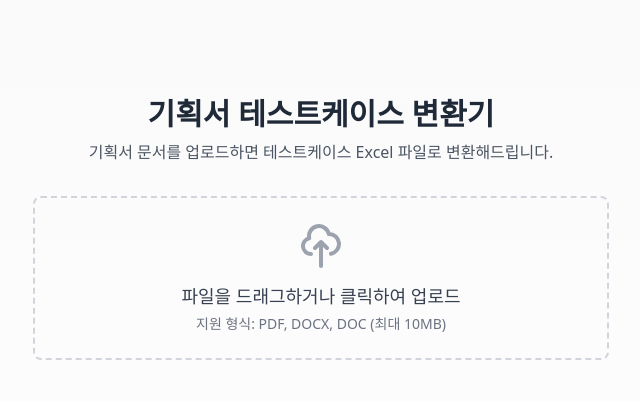
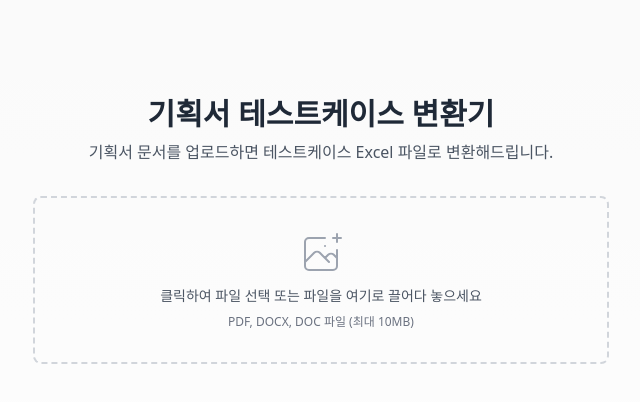
Before and after one commit to chchan234/doc-to-testcase, a Next.js app: page / in a window 1280 px wide. Shown: the top 402 px of the page, without its empty margins (319-959 px from the left). Built offline with nearby package versions, Linux system fonts and the light colour scheme.

Commit message:
React Error #419 해결을 위한 컴포넌트 수정

```diff
--- a/src/app/layout.tsx
+++ b/src/app/layout.tsx
@@ -1,9 +1,20 @@
-import type { Metadata } from 'next';
-import './globals.css';
+import type { Metadata } from "next";
+import { Geist, Geist_Mono } from "next/font/google";
+import "./globals.css";
+
+const geistSans = Geist({
+  variable: "--font-geist-sans",
+  subsets: ["latin"],
+});
+
+const geistMono = Geist_Mono({
+  variable: "--font-geist-mono",
+  subsets: ["latin"],
+});
 
 export const metadata: Metadata = {
-  title: '기획서 테스트케이스 변환기',
-  description: '기획서 문서를 업로드하여 테스트케이스를 자동으로 생성합니다.',
+  title: "기획서 테스트케이스 변환기",
+  description: "기획서를 테스트케이스 Excel 파일로 변환해주는 도구",
 };
 
 export default function RootLayout({
@@ -13,11 +24,11 @@ export default function RootLayout({
 }>) {
   return (
     <html lang="ko">
-      <body>
-        {/* Suspense 오류 방지를 위해 suppressHydrationWarning 추가 */}
-        <div suppressHydrationWarning>
-          {children}
-        </div>
+      <body
+        className={`${geistSans.variable} ${geistMono.variable} antialiased`}
+        suppressHydrationWarning={true}
+      >
+        {children}
       </body>
     </html>
   );
--- a/src/app/page.tsx
+++ b/src/app/page.tsx
@@ -1,10 +1,10 @@
 'use client';
 
-import { useState, useCallback, useEffect, useRef } from 'react';
-import FileUpload from '../components/FileUpload';
-import ProcessingStatus from '../components/ProcessingStatus';
-import DownloadButton from '../components/DownloadButton';
-import { TestDocument } from '../types';
+import { useState, useEffect } from 'react';
+import FileUpload from '@/components/FileUpload';
+import ProcessingStatus from '@/components/ProcessingStatus';
+import DownloadButton from '@/components/DownloadButton';
+import { TestDocument } from '@/types';
 
 export default function Home() {
   const [isProcessing, setIsProcessing] = useState(false);
@@ -13,35 +13,15 @@ export default function Home() {
   const [excelBlob, setExcelBlob] = useState<Blob | null>(null);
   const [fileName, setFileName] = useState('testcases.xlsx');
   const [retryCount, setRetryCount] = useState(0);
-  const [shouldRetry, setShouldRetry] = useState(false);
+  const [isMounted, setIsMounted] = useState(false);
 
-  // useRef를 사용하여 최신 상태를 참조할 수 있게 함
-  const currentFileRef = useRef<File | null>(null);
-  const retryCountRef = useRef(0);
+  useEffect(() => {
+    setIsMounted(true);
+  }, []);
 
-  // 재시도 로직을 useEffect로 분리
-  useEffect(() => {
-    // 파일과 재시도 플래그가 있을 때만 실행
-    if (shouldRetry && currentFileRef.current) {
-      const timer = setTimeout(() => {
-        if (currentFileRef.current) {
-          processFile(currentFileRef.current);
-        }
-        setShouldRetry(false);
-      }, 1000);
+  const handleFileSelected = async (file: File) => {
+    if (!isMounted) return;
 
-      return () => clearTimeout(timer);
-    }
-  }, [shouldRetry]); // processFile은 의존성 배열에서 제거
-
-  // 파일 처리 로직
-  const processFile = useCallback(async (file: File) => {
-    if (!file) return;
-
-    // 현재 파일을 ref에 저장
-    currentFileRef.current = file;
-
-    // 상태 초기화
     setIsProcessing(true);
     setStatus('파일 업로드 중...');
     setError(undefined);
@@ -160,28 +140,20 @@ export default function Home() {
           throw new Error('생성된 Excel 파일이 너무 작습니다. 다시 시도해주세요.');
         }
 
-        // 상태 업데이트
         setExcelBlob(blob);
         setStatus(`테스트케이스 ${itemCount}개가 포함된 Excel 파일이 생성되었습니다!`);
-        // 재시도 카운트 초기화
-        setRetryCount(0);
-        retryCountRef.current = 0;
       } catch (fetchError) {
         console.error('API 호출 오류:', fetchError);
 
-        // 현재 재시도 횟수를 ref에서 가져옴
-        const currentRetryCount = retryCountRef.current;
+        // 재시도 로직
+        if (retryCount < 2) {
+          setStatus('오류가 발생했습니다. 자동으로 다시 시도합니다...');
+          setRetryCount(prevCount => prevCount + 1);
 
-        // 재시도 로직
-        if (currentRetryCount < 2) {
-          setStatus('오류가 발생했습니다. 자동으로 다시 시도합니다...');
-          // 재시도 카운트 업데이트
-          const newRetryCount = currentRetryCount + 1;
-          setRetryCount(newRetryCount);
-          retryCountRef.current = newRetryCount;
-
-          // 재시도 플래그 설정
-          setShouldRetry(true);
+          // 1초 후 재시도
+          setTimeout(() => {
+            handleFileSelected(file);
+          }, 1000);
           return;
         }
 
@@ -192,16 +164,17 @@ export default function Home() {
       setError(err instanceof Error ? err.message : '처리 중 오류가 발생했습니다.');
       setStatus('오류가 발생했습니다');
     } finally {
-      if (!shouldRetry) {
-        setIsProcessing(false);
+      setIsProcessing(false);
+      // 재시도 카운트 초기화
+      if (excelBlob) {
+        setRetryCount(0);
       }
     }
-  }, []);
+  };
 
-  // 파일 선택 핸들러
-  const handleFileSelected = useCallback((file: File) => {
-    processFile(file);
-  }, [processFile]);
+  if (!isMounted) {
+    return <div className="flex min-h-screen flex-col items-center justify-center p-8 sm:p-24">로딩 중...</div>;
+  }
 
   return (
     <main className="flex min-h-screen flex-col items-center justify-between p-8 sm:p-24">
--- a/src/components/FileUpload.tsx
+++ b/src/components/FileUpload.tsx
@@ -2,7 +2,7 @@
 
 import { useCallback, useState } from 'react';
 import { useDropzone } from 'react-dropzone';
-import { FileWithPreview } from '@/types';
+import { FileWithPreview } from '../types';
 
 interface FileUploadProps {
   onFileSelected: (file: File) => void;
@@ -10,36 +10,18 @@ interface FileUploadProps {
 }
 
 export default function FileUpload({ onFileSelected, isProcessing }: FileUploadProps) {
-  const [filePreview, setFilePreview] = useState<FileWithPreview | null>(null);
+  const [file, setFile] = useState<FileWithPreview | null>(null);
 
-  // Dropzone 설정 및 파일 처리
   const onDrop = useCallback((acceptedFiles: File[]) => {
-    if (acceptedFiles.length === 0) return;
+    if (acceptedFiles.length > 0) {
+      const selectedFile = acceptedFiles[0];
+      const fileWithPreview = Object.assign(selectedFile, {
+        preview: URL.createObjectURL(selectedFile)
+      }) as FileWithPreview;
 
-    // 첫 번째 파일만 처리
-    const file = acceptedFiles[0];
-
-    // 파일 확장자 검증
-    const fileExtension = file.name.substring(file.name.lastIndexOf('.')).toLowerCase();
-    if (!['.pdf', '.docx', '.doc'].includes(fileExtension)) {
-      alert('지원되지 않는 파일 형식입니다. PDF, DOCX, DOC 파일만 지원합니다.');
-      return;
+      setFile(fileWithPreview);
+      onFileSelected(selectedFile);
     }
-
-    // 파일 크기 검증 (10MB 제한)
-    if (file.size > 10 * 1024 * 1024) {
-      alert('파일 크기가 너무 큽니다. 최대 10MB까지 지원합니다.');
-      return;
-    }
-
-    // 파일 미리보기 생성 (PDF 아이콘과 같은 미리보기 표시용)
-    const fileWithPreview = file as FileWithPreview;
-    fileWithPreview.preview = URL.createObjectURL(file);
-
-    setFilePreview(fileWithPreview);
-
-    // 상위 컴포넌트로 파일 전달
-    onFileSelected(file);
   }, [onFileSelected]);
 
   const { getRootProps, getInputProps, isDragActive } = useDropzone({
@@ -49,55 +31,51 @@ export default function FileUpload({ onFileSelected, isProcessing }: FileUploadP
       'application/vnd.openxmlformats-officedocument.wordprocessingml.document': ['.docx'],
       'application/msword': ['.doc']
     },
-    disabled: isProcessing,
-    maxFiles: 1
+    maxFiles: 1,
+    disabled: isProcessing
   });
 
   return (
-    <div className="mb-8">
+    <div className="w-full max-w-xl mx-auto">
       <div
         {...getRootProps()}
-        className={`
-          p-6 border-2 border-dashed rounded-lg text-center cursor-pointer
-          transition-colors duration-200 ease-in-out
-          ${isDragActive ? 'border-blue-400 bg-blue-50' : 'border-gray-300 hover:border-blue-300 hover:bg-gray-50'}
+        className={`border-2 border-dashed rounded-lg p-8 text-center cursor-pointer transition-colors
+          ${isDragActive ? 'border-blue-500 bg-blue-50' : 'border-gray-300 hover:border-blue-400'}
           ${isProcessing ? 'opacity-50 cursor-not-allowed' : ''}
         `}
       >
         <input {...getInputProps()} />
 
-        {filePreview ? (
-          <div className="flex flex-col items-center">
-            <div className="flex items-center justify-center w-16 h-16 bg-gray-100 rounded-lg mb-2">
-              {filePreview.name.endsWith('.pdf') && (
-                <svg xmlns="http://www.w3.org/2000/svg" className="w-8 h-8 text-red-500" viewBox="0 0 24 24" fill="currentColor">
-                  <path d="M14 2H6a2 2 0 0 0-2 2v16a2 2 0 0 0 2 2h12a2 2 0 0 0 2-2V8l-6-6z" />
-                  <path d="M14 2v6h6M16 13H8v-1h8v1zm0 2H8v1h8v-1zm-4 3H8v1h4v-1z" />
-                </svg>
-              )}
-              {(filePreview.name.endsWith('.docx') || filePreview.name.endsWith('.doc')) && (
-                <svg xmlns="http://www.w3.org/2000/svg" className="w-8 h-8 text-blue-500" viewBox="0 0 24 24" fill="currentColor">
-                  <path d="M14 2H6a2 2 0 0 0-2 2v16a2 2 0 0 0 2 2h12a2 2 0 0 0 2-2V8l-6-6z" />
-                  <path d="M14 2v6h6M16 13H8v-1h8v1zm0 2H8v1h8v-1zm-4 3H8v1h4v-1z" />
-                </svg>
-              )}
+        {file ? (
+          <div className="space-y-2">
+            <div className="flex items-center justify-center">
+              <span className="text-sm font-medium text-gray-900">{file.name}</span>
+              <span className="ml-2 text-xs text-gray-500">
+                ({(file.size / (1024 * 1024)).toFixed(2)} MB)
+              </span>
             </div>
-            <p className="text-sm font-medium text-gray-700">{filePreview.name}</p>
-            <p className="text-xs text-gray-500 mt-1">
-              {(filePreview.size / 1024 / 1024).toFixed(2)} MB
-            </p>
+            <p className="text-xs text-gray-500">파일을 변경하려면 클릭하거나 파일을 끌어다 놓으세요</p>
           </div>
         ) : (
-          <div className="flex flex-col items-center">
-            <svg xmlns="http://www.w3.org/2000/svg" className="w-12 h-12 text-gray-400 mb-3" fill="none" viewBox="0 0 24 24" stroke="currentColor">
-              <path strokeLinecap="round" strokeLinejoin="round" strokeWidth={2} d="M7 16a4 4 0 01-.88-7.903A5 5 0 1115.9 6L16 6a5 5 0 011 9.9M15 13l-3-3m0 0l-3 3m3-3v12" />
+          <div className="space-y-2">
+            <svg
+              className="mx-auto h-12 w-12 text-gray-400"
+              stroke="currentColor"
+              fill="none"
+              viewBox="0 0 48 48"
+              aria-hidden="true"
+            >
+              <path
+                d="M28 8H12a4 4 0 00-4 4v20m32-12v8m0 0v8a4 4 0 01-4 4H12a4 4 0 01-4-4v-4m32-4l-3.172-3.172a4 4 0 00-5.656 0L28 28M8 32l9.172-9.172a4 4 0 015.656 0L28 28m0 0l4 4m4-24h8m-4-4v8m-12 4h.02"
+                strokeWidth={2}
+                strokeLinecap="round"
+                strokeLinejoin="round"
+              />
             </svg>
-            <p className="text-lg font-medium text-gray-700">
-              {isDragActive ? '여기에 파일을 놓으세요' : '파일을 드래그하거나 클릭하여 업로드'}
+            <p className="text-sm text-gray-600">
+              <span className="font-medium">클릭하여 파일 선택</span> 또는 파일을 여기로 끌어다 놓으세요
             </p>
-            <p className="text-sm text-gray-500 mt-1">
-              지원 형식: PDF, DOCX, DOC (최대 10MB)
-            </p>
+            <p className="text-xs text-gray-500">PDF, DOCX, DOC 파일 (최대 10MB)</p>
           </div>
         )}
       </div>
```
Also changed, not shown: src/components/DownloadButton.tsx (+34 -36 lines), src/components/ProcessingStatus.tsx (+29 -44 lines).
